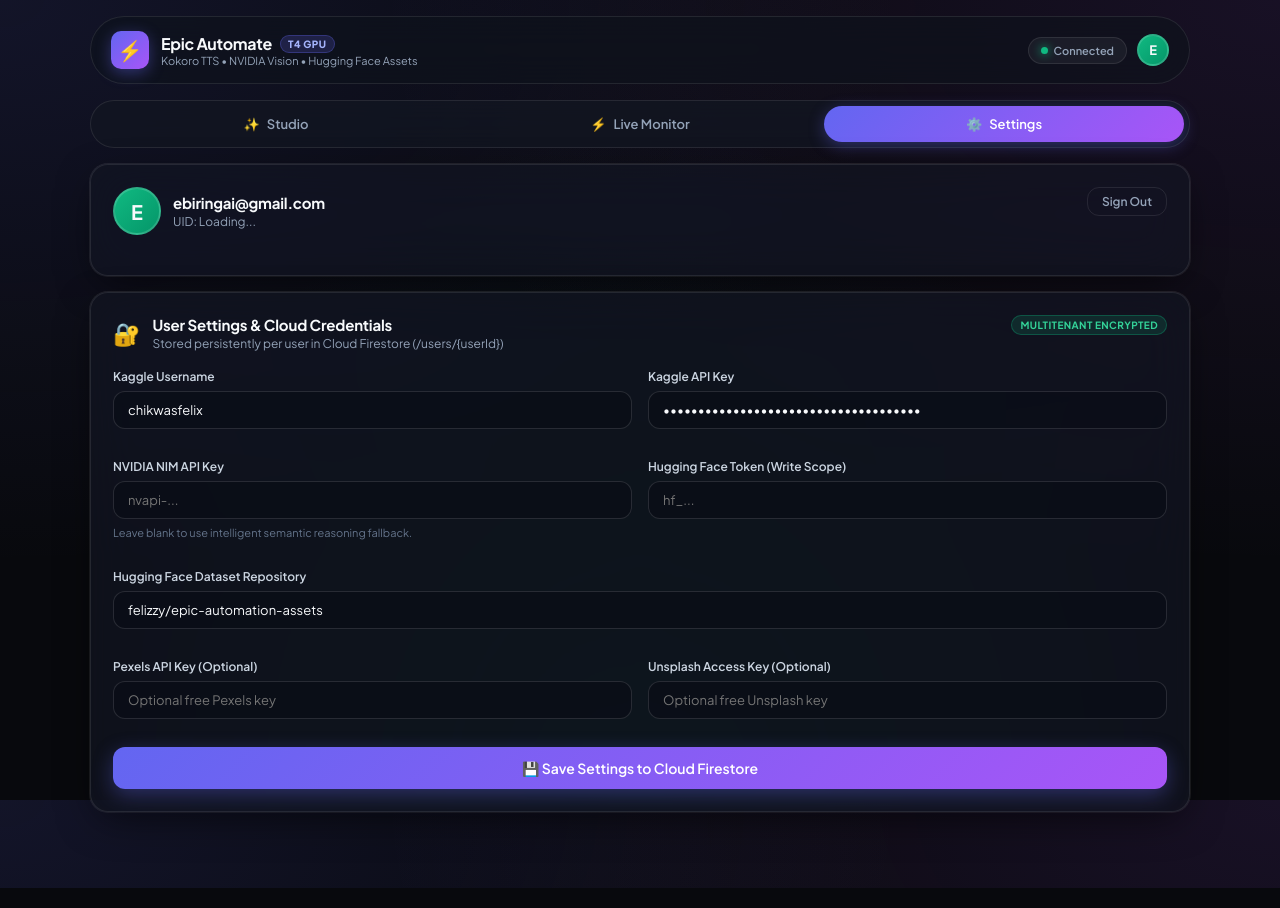
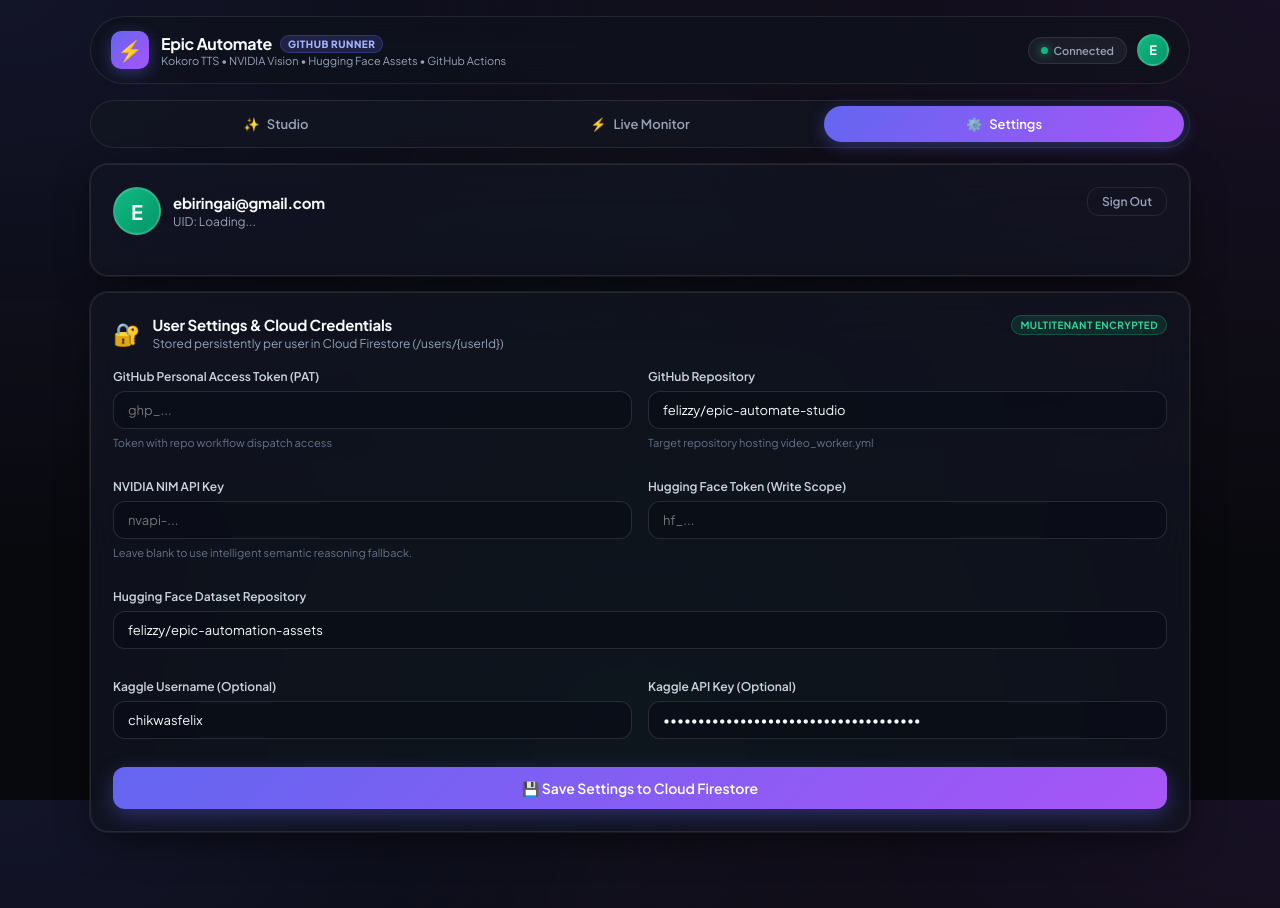
Before and after one commit to felizzy/epic-automate-studio, a plain HTML site: page public/index.html in a window 1280 px wide. Both pictures are taken after a click on the element "Click to view profile". Drawn offline with Linux system fonts and the light colour scheme; no server answers.

Commit message:
Update public/index.html with GitHub Actions compute UI

```diff
--- a/public/index.html
+++ b/public/index.html
@@ -9,7 +9,7 @@
   <link rel="preconnect" href="https://fonts.gstatic.com" crossorigin>
   <link href="https://fonts.googleapis.com/css2?family=Plus+Jakarta+Sans:wght@300;400;500;600;700;800&family=JetBrains+Mono:wght@400;500;600&display=swap" rel="stylesheet">
   <!-- Firebase Modular SDK -->
-  <script type="module" src="app.js?v=20261122_kaggle"></script>
+  <script type="module" src="app.js?v=20261122_actions"></script>
 </head>
 <body class="ios-theme">
   <!-- Glassmorphic App Shell -->
@@ -22,8 +22,8 @@
           <span class="logo-spark">⚡</span>
         </div>
         <div class="app-title-box">
-          <h1 class="ios-app-title">Epic Automate <span class="tag-pro">T4 GPU</span></h1>
-          <p class="ios-app-subtitle">Kokoro TTS • NVIDIA Vision • Hugging Face Assets</p>
+          <h1 class="ios-app-title">Epic Automate <span class="tag-pro">GitHub Runner</span></h1>
+          <p class="ios-app-subtitle">Kokoro TTS • NVIDIA Vision • Hugging Face Assets • GitHub Actions</p>
         </div>
       </div>
 
@@ -225,7 +225,7 @@
         <div class="action-dock">
           <button type="button" id="btnLaunch" class="ios-btn ios-btn-primary">
             <span class="btn-icon">⚡</span>
-            <span>Launch Video Pipeline on Kaggle T4</span>
+            <span>Launch Video Pipeline on GitHub Actions</span>
           </button>
           <button type="button" id="btnCancel" class="ios-btn ios-btn-danger" disabled>
             <span class="btn-icon">⏹</span>
@@ -356,13 +356,15 @@
           <form id="settingsForm">
             <div class="ios-grid-two">
               <div class="form-field">
-                <label for="cfgKaggleUser">Kaggle Username</label>
-                <input type="text" id="cfgKaggleUser" class="ios-input" value="chikwasfelix" placeholder="e.g. chikwasfelix" required>
+                <label for="cfgGithubPat">GitHub Personal Access Token (PAT)</label>
+                <input type="password" id="cfgGithubPat" class="ios-input" value="" placeholder="ghp_..." required>
+                <span class="field-hint">Token with repo workflow dispatch access</span>
               </div>
 
               <div class="form-field">
-                <label for="cfgKaggleKey">Kaggle API Key</label>
-                <input type="password" id="cfgKaggleKey" class="ios-input" value="KGAT_338d2595814cc5a40e7404bc76cb35d4" placeholder="Kaggle API Token Key" required>
+                <label for="cfgGithubRepo">GitHub Repository</label>
+                <input type="text" id="cfgGithubRepo" class="ios-input" value="felizzy/epic-automate-studio" placeholder="owner/repo" required>
+                <span class="field-hint">Target repository hosting video_worker.yml</span>
               </div>
 
               <div class="form-field">
@@ -382,13 +384,13 @@
               </div>
 
               <div class="form-field">
-                <label for="cfgPexelsKey">Pexels API Key (Optional)</label>
-                <input type="password" id="cfgPexelsKey" class="ios-input" placeholder="Optional free Pexels key">
+                <label for="cfgKaggleUser">Kaggle Username (Optional)</label>
+                <input type="text" id="cfgKaggleUser" class="ios-input" value="chikwasfelix" placeholder="e.g. chikwasfelix">
               </div>
 
               <div class="form-field">
-                <label for="cfgUnsplashKey">Unsplash Access Key (Optional)</label>
-                <input type="password" id="cfgUnsplashKey" class="ios-input" placeholder="Optional free Unsplash key">
+                <label for="cfgKaggleKey">Kaggle API Key (Optional)</label>
+                <input type="password" id="cfgKaggleKey" class="ios-input" value="KGAT_338d2595814cc5a40e7404bc76cb35d4" placeholder="Kaggle API Token Key">
               </div>
             </div>
 
```
